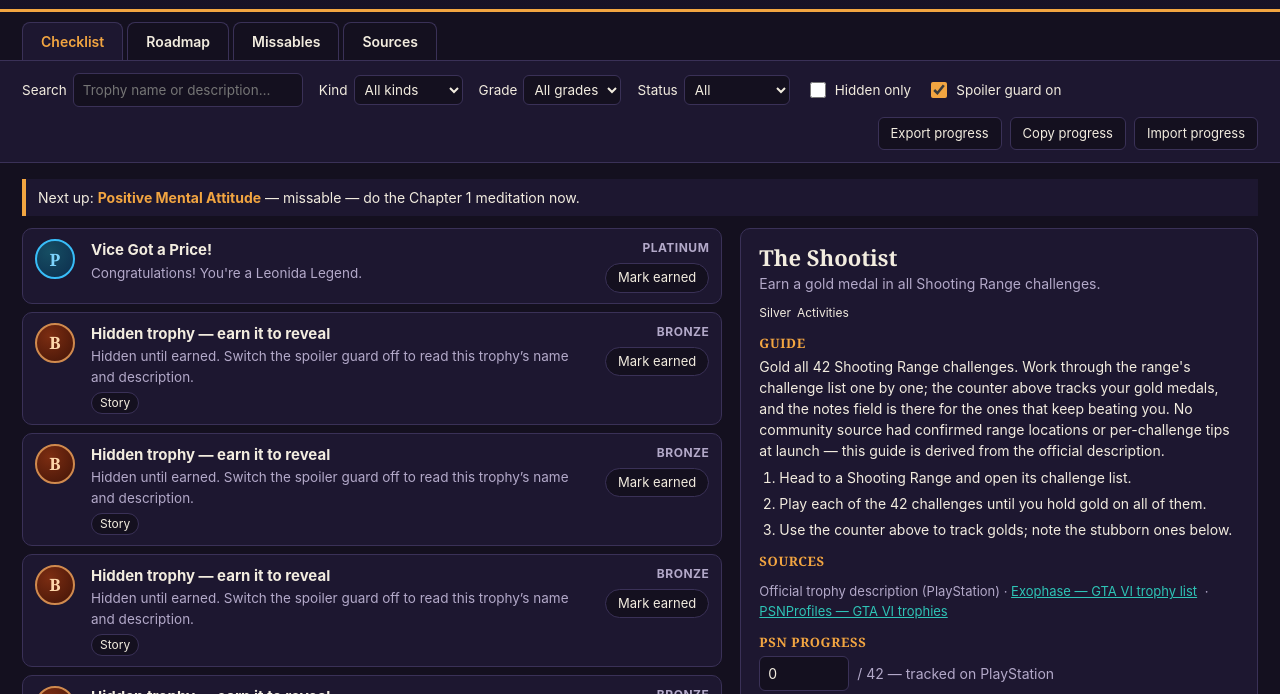
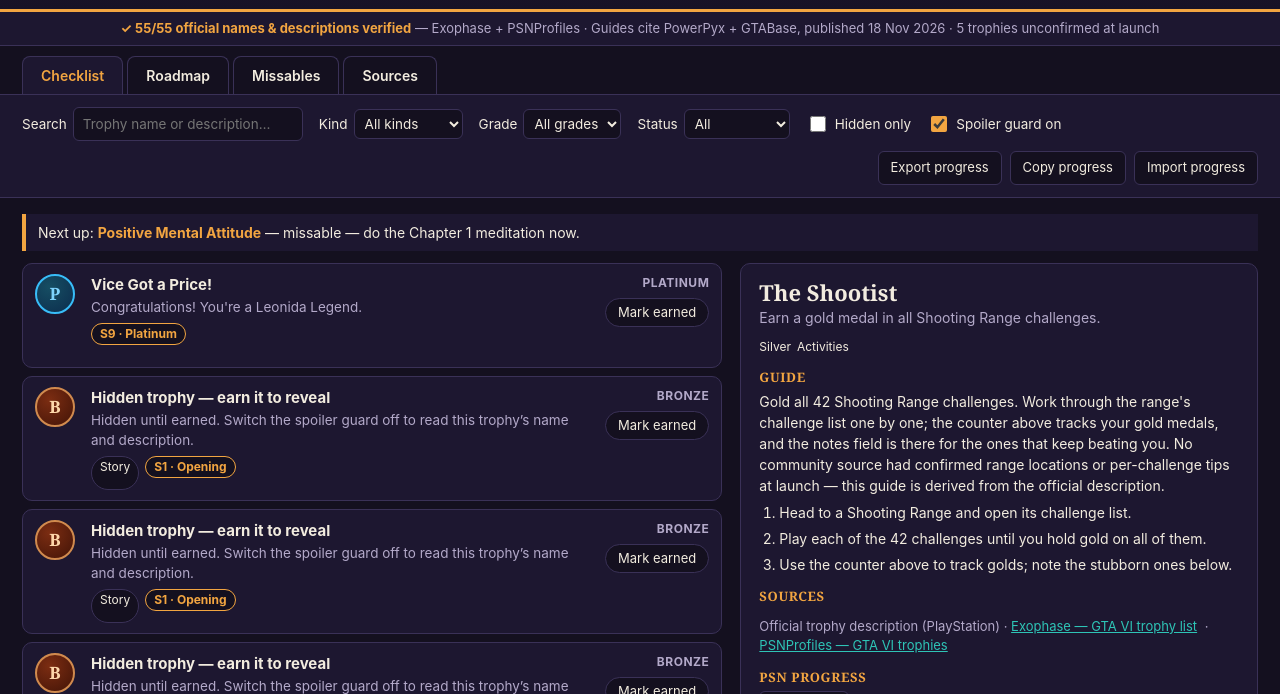
Before and after one commit to sandytaztaz-hue/gta6-trophy-guide, a plain HTML site: page app/index.html in a window 1280 px wide. Shown: the part 106-800 px from the top of the page. Drawn offline with Linux system fonts and the light colour scheme.

Commit message:
Leonida Trophy Codex — audit strip, stage chips, dated sources (top 1-5 gap fix)
- Audit strip under the header: 55/55 verified (Exophase + PSNProfiles),
  guides cite PowerPyx + GTABase, published 18 Nov 2026, 5 unconfirmed.
- Checklist rows gain a roadmap stage chip (S1 Opening ... S9 Platinum)
  next to the kind chip, via stageForTrophy() in config.js.
- Detail pane Sources line dates the PowerPyx and GTABase guides
  (18 Nov 2026); official lists carry no date.
- Detail shot retargeted to trophy 28 (Positive Mental Attitude), which
  cites both dated guides; trophy 17 cites neither.

```diff
--- a/app/index.html
+++ b/app/index.html
@@ -25,6 +25,7 @@
   </div>
   <button id="themeSwitch" type="button" aria-label="Switch theme">Paper theme</button>
 </header>
+<p class="audit-strip" role="note"><strong>✓ 55/55 official names &amp; descriptions verified</strong> — Exophase + PSNProfiles · Guides cite PowerPyx + GTABase, published 18 Nov 2026 · 5 trophies unconfirmed at launch</p>
 <nav class="tabs" aria-label="Guide sections">
   <button type="button" data-view="checklist" class="tab active">Checklist</button>
   <button type="button" data-view="roadmap" class="tab">Roadmap</button>
--- a/app/js/config.js
+++ b/app/js/config.js
@@ -21,16 +21,23 @@ export const KIND_LABELS = {
 
 // Roadmap stages, in the order a player should work them. Each stage lists trophy ids.
 export const ROADMAP_STAGES = [
-  { title: 'Stage 1 — Opening, Chapter 1', note: 'Play the opening and finish Chapter 1. Meditate with Lucia now — it may not come back.', ids: [2, 3, 28] },
-  { title: 'Stage 2 — Story, Chapters 2–4', note: 'Named story missions and chapter completions. Do the optional Chapter 4 mission before the chapter ends.', ids: [4, 5, 6, 8, 9, 10, 11, 12, 13] },
-  { title: 'Stage 3 — Finale', note: 'Finish the final mission after Chapter 4.', ids: [7] },
-  { title: 'Stage 4 — Strangers & partners', note: 'Start each stranger chain as soon as its marker appears; the partner finals carry a watch note.', ids: [22, 23, 24, 26, 27, 25, 29] },
-  { title: 'Stage 5 — Activities & challenges', note: 'Shooting Range golds, stunts, races, arcade, fishing, challenges, bowling.', ids: [15, 16, 17, 18, 19, 20, 21, 32, 46, 51] },
-  { title: 'Stage 6 — Collectibles & economy', note: 'Cards, WAiNK spots, vehicles, exploring Leonida, laundering, shops, garages.', ids: [30, 31, 35, 42, 52, 53, 54, 55] },
-  { title: 'Stage 7 — Combat & wanted', note: 'Wanted-level escapes, robberies, Combat Focus, tanks, jets, gang operations.', ids: [33, 34, 36, 37, 38, 39, 40, 41, 43, 48] },
-  { title: 'Stage 8 — Secrets & the long tail', note: 'The five trophies with no confirmed trigger at launch — description-derived guides only.', ids: [44, 45, 47, 49, 50] },
-  { title: 'Stage 9 — Platinum', note: '100% completion, then the Platinum itself.', ids: [14, 1] },
+  { title: 'Stage 1 — Opening, Chapter 1', short: 'Opening', note: 'Play the opening and finish Chapter 1. Meditate with Lucia now — it may not come back.', ids: [2, 3, 28] },
+  { title: 'Stage 2 — Story, Chapters 2–4', short: 'Story', note: 'Named story missions and chapter completions. Do the optional Chapter 4 mission before the chapter ends.', ids: [4, 5, 6, 8, 9, 10, 11, 12, 13] },
+  { title: 'Stage 3 — Finale', short: 'Finale', note: 'Finish the final mission after Chapter 4.', ids: [7] },
+  { title: 'Stage 4 — Strangers & partners', short: 'Strangers', note: 'Start each stranger chain as soon as its marker appears; the partner finals carry a watch note.', ids: [22, 23, 24, 26, 27, 25, 29] },
+  { title: 'Stage 5 — Activities & challenges', short: 'Activities', note: 'Shooting Range golds, stunts, races, arcade, fishing, challenges, bowling.', ids: [15, 16, 17, 18, 19, 20, 21, 32, 46, 51] },
+  { title: 'Stage 6 — Collectibles & economy', short: 'Collectibles', note: 'Cards, WAiNK spots, vehicles, exploring Leonida, laundering, shops, garages.', ids: [30, 31, 35, 42, 52, 53, 54, 55] },
+  { title: 'Stage 7 — Combat & wanted', short: 'Combat', note: 'Wanted-level escapes, robberies, Combat Focus, tanks, jets, gang operations.', ids: [33, 34, 36, 37, 38, 39, 40, 41, 43, 48] },
+  { title: 'Stage 8 — Secrets & the long tail', short: 'Secrets', note: 'The five trophies with no confirmed trigger at launch — description-derived guides only.', ids: [44, 45, 47, 49, 50] },
+  { title: 'Stage 9 — Platinum', short: 'Platinum', note: '100% completion, then the Platinum itself.', ids: [14, 1] },
 ];
+
+// stageForTrophy — the roadmap stage a trophy belongs to, for the checklist
+// stage chip. Returns { num, title, short } or null if it is in no stage.
+export function stageForTrophy(id) {
+  const i = ROADMAP_STAGES.findIndex((s) => s.ids.includes(id));
+  return i === -1 ? null : { num: i + 1, title: ROADMAP_STAGES[i].title, short: ROADMAP_STAGES[i].short };
+}
 
 // Demo save used by the ?shot= screenshots: 13 of 55 earned, counters part-way.
 export const DEMO_SAVE = {
--- a/app/js/views.js
+++ b/app/js/views.js
@@ -1,6 +1,6 @@
 // Leonida Trophy Codex — views.js renders every page: checklist, detail pane,
 // roadmap, missables, Next up planner, sources, and the header progress bar.
-import { GRADE_LETTERS, GRADE_LABELS, KIND_LABELS, ROADMAP_STAGES } from './config.js';
+import { GRADE_LETTERS, GRADE_LABELS, KIND_LABELS, ROADMAP_STAGES, stageForTrophy } from './config.js';
 import { trophyById, sourceList, sourceUrl } from './data.js';
 import { isEarned, counterValue, noteText } from './store.js';
 import { spoilerMask, maskedName, maskedDescription } from './filters.js';
@@ -16,6 +16,14 @@ function medalLetter(trophy) {
 function kindPill(trophy) {
   if (trophy.kind === 'platinum') return '';
   return `<span class="pill">${esc(KIND_LABELS[trophy.kind] || trophy.kind)}</span>`;
+}
+
+// stagePill — the roadmap stage chip for a checklist row ("S1 · Opening").
+// Omitted when the trophy belongs to no stage (all 55 are staged today).
+function stagePill(trophy) {
+  const stage = stageForTrophy(trophy.id);
+  if (!stage) return '';
+  return `<span class="pill stage">S${stage.num} · ${esc(stage.short)}</span>`;
 }
 
 // renderGradeCounters — header chips: 0/1 platinum, 0/2 gold, 0/6 silver, 0/46 bronze.
@@ -67,7 +75,7 @@ export function renderChecklist(listEl, rows, state, handlers) {
       `<span class="medal ${esc(t.grade)}" aria-hidden="true">${esc(medalLetter(t))}</span>` +
       `<span><span class="trophy-name">${masked ? esc(maskedName(t)) : esc(t.name)}${t.hidden && !masked ? '<span class="hidden-badge">Hidden</span>' : ''}</span>` +
       `<span class="trophy-desc" style="display:block">${masked ? esc(maskedDescription(t)) : esc(t.description)}</span>` +
-      `<span class="trophy-meta">${kindPill(t)}` +
+      `<span class="trophy-meta">${kindPill(t)}${stagePill(t)}` +
       (t.count != null ? `<span class="pill count">${count}/${t.count}</span>` : '') +
       (t.missable ? `<span class="pill missable">Missable</span>` : '') +
       (t.watch ? `<span class="pill missable">Watch</span>` : '') +
@@ -112,9 +120,14 @@ export function renderDetailPane(paneEl, trophy, state, handlers) {
   const earned = isEarned(state.save, trophy.id);
   const count = counterValue(state.save, trophy);
   const derivedOnly = trophy.guide.includes('derived from the official description only');
+  // Dated guides: the PowerPyx and GTABase community guides were published
+  // 18 Nov 2026. The official lists (Exophase / PSNProfiles / PlayStation)
+  // are not dated guides, so they carry no date.
+  const DATED_GUIDES = ['PowerPyx', 'GTABase'];
   const sourcesHtml = trophy.sources.map((name) => {
     const url = sourceUrl(name);
-    return url ? `<a href="${esc(url)}" target="_blank" rel="noopener">${esc(name)}</a>` : esc(name);
+    const dated = DATED_GUIDES.some((g) => name.startsWith(g)) ? ' (18 Nov 2026)' : '';
+    return url ? `<a href="${esc(url)}" target="_blank" rel="noopener">${esc(name)}</a>${dated}` : esc(name) + dated;
   }).join(' · ');
   paneEl.innerHTML =
     `<h2>${esc(trophy.name)}</h2>` +
--- a/app/style.css
+++ b/app/style.css
@@ -86,6 +86,17 @@ kbd {
   padding: 6px 14px;
   font-size: 13px;
 }
+/* Audit strip: the verification line under the header — one line on desktop. */
+.audit-strip {
+  margin: 0;
+  padding: 7px 22px;
+  font-size: 13px;
+  text-align: center;
+  color: var(--paper-muted);
+  background: var(--paper-surface);
+  border-bottom: 1px solid var(--paper-line);
+}
+.audit-strip strong { color: var(--gold); }
 .tabs {
   display: flex;
   gap: 4px;
@@ -204,6 +215,7 @@ main { padding: 16px 22px 24px; max-width: 1360px; margin: 0 auto; }
 }
 .trophy-meta .pill.missable { border-color: var(--danger); color: var(--danger); font-weight: 700; }
 .trophy-meta .pill.count { border-color: var(--teal); color: var(--teal); font-weight: 700; }
+.trophy-meta .pill.stage { border-color: var(--gold); color: var(--gold); font-weight: 700; }
 .trophy-side { text-align: right; display: flex; flex-direction: column; gap: 6px; align-items: flex-end; }
 .grade-label { font-size: 12px; font-weight: 700; text-transform: uppercase; letter-spacing: .5px; color: var(--paper-muted); }
 .earned-toggle {
--- a/shots.json
+++ b/shots.json
@@ -1 +1 @@
-[{"file":"1-cover.jpg","path":"/?shot=cover&demo=1&trophy=17","quality":85,"viewport":{"height":800,"width":1280}},{"file":"2-roadmap.jpg","path":"/?shot=roadmap&demo=1&spoiler=off","quality":85,"viewport":{"height":800,"width":1280}},{"file":"3-missables.jpg","path":"/?shot=missables&demo=1&spoiler=off","quality":85,"viewport":{"height":800,"width":1280}},{"file":"4-detail.jpg","path":"/?shot=detail&demo=1&trophy=17","quality":85,"viewport":{"height":800,"width":1280}}]
+[{"file":"1-cover.jpg","path":"/?shot=cover&demo=1&trophy=17","quality":85,"viewport":{"height":800,"width":1280}},{"file":"2-roadmap.jpg","path":"/?shot=roadmap&demo=1&spoiler=off","quality":85,"viewport":{"height":800,"width":1280}},{"file":"3-missables.jpg","path":"/?shot=missables&demo=1&spoiler=off","quality":85,"viewport":{"height":800,"width":1280}},{"file":"4-detail.jpg","path":"/?shot=detail&demo=1&trophy=28","quality":85,"viewport":{"height":800,"width":1280}}]
```
Also changed, not shown: screenshots/1-cover.jpg, screenshots/2-roadmap.jpg, screenshots/3-missables.jpg, screenshots/4-detail.jpg.
